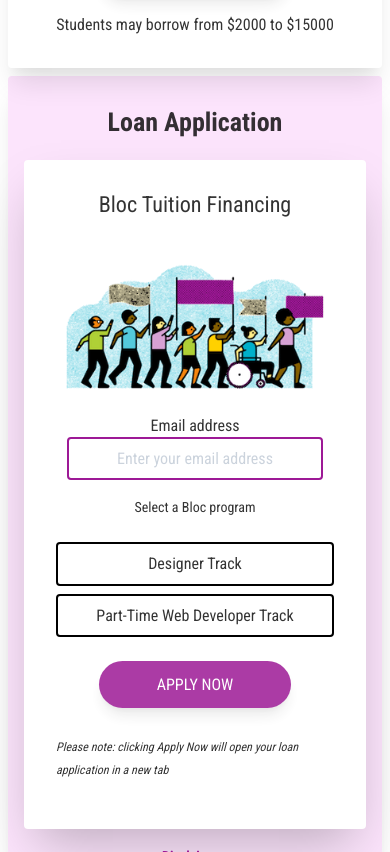
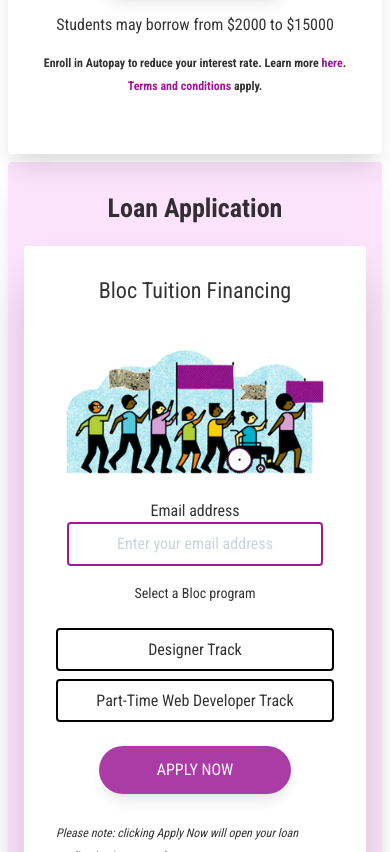
Before and after one commit to chrisdesilva/skills_fund_bloc, a Gatsby site: page / in a window 390 px wide. Shown: the part 2147-2999 px from the top of the page. Built offline with nearby package versions, Linux system fonts and the light colour scheme; Gatsby itself is replaced by a stand-in of ours; some packages are replaced by stand-ins of ours; no server answers.

Commit message:
Mobile autopay

```diff
--- a/src/components/loancalculator.js
+++ b/src/components/loancalculator.js
@@ -318,6 +318,27 @@ const LoanCalculator = () => {
           Students may borrow from ${minLoanAmt} to $
           {loanInformation.maxLoanAmt}
         </p>
+        <p className="font-bold text-xs text-center lg:hidden mt-4">
+          Enroll in Autopay to reduce your interest rate. Learn more{" "}
+          <a
+            href="https://skills.fund/frequently-asked-questions/#autopay"
+            className="text-primary font-bold"
+            target="_blank"
+            rel="noreferrer noopener"
+          >
+            here
+          </a>
+          .{" "}
+          <a
+            href="https://skills.fund/autopay-terms-and-conditions"
+            className="text-primary font-bold"
+            target="_blank"
+            rel="noreferrer noopener"
+          >
+            Terms and conditions
+          </a>{" "}
+          apply.
+        </p>
         {loanType === "0" && (
           <p className="text-xs text-center hidden lg:inline mb-2">
             Make interest-only payments while in the program. Two months after
```
